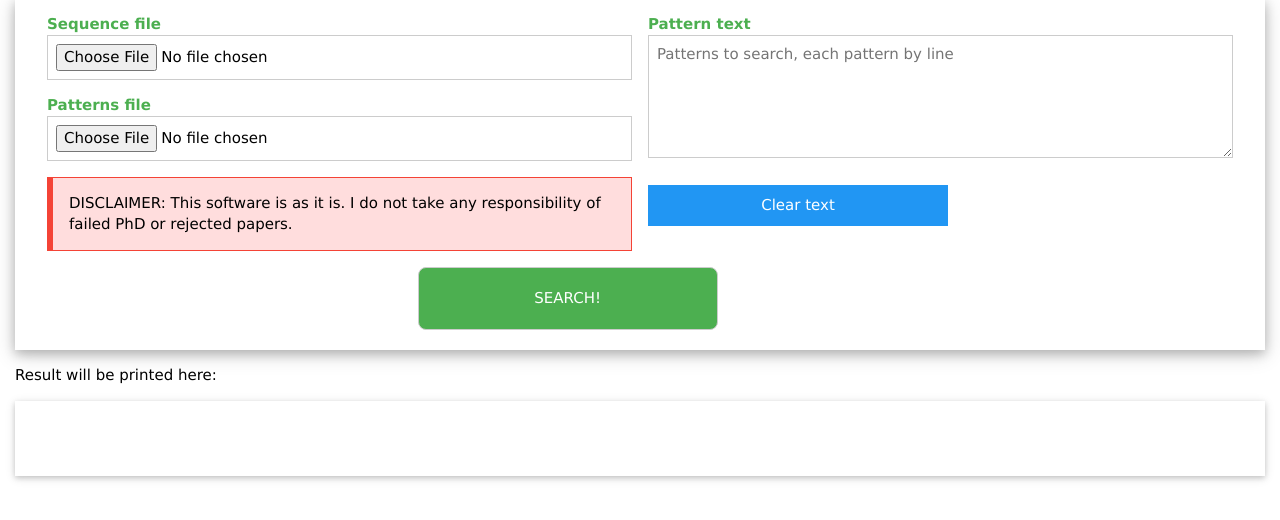
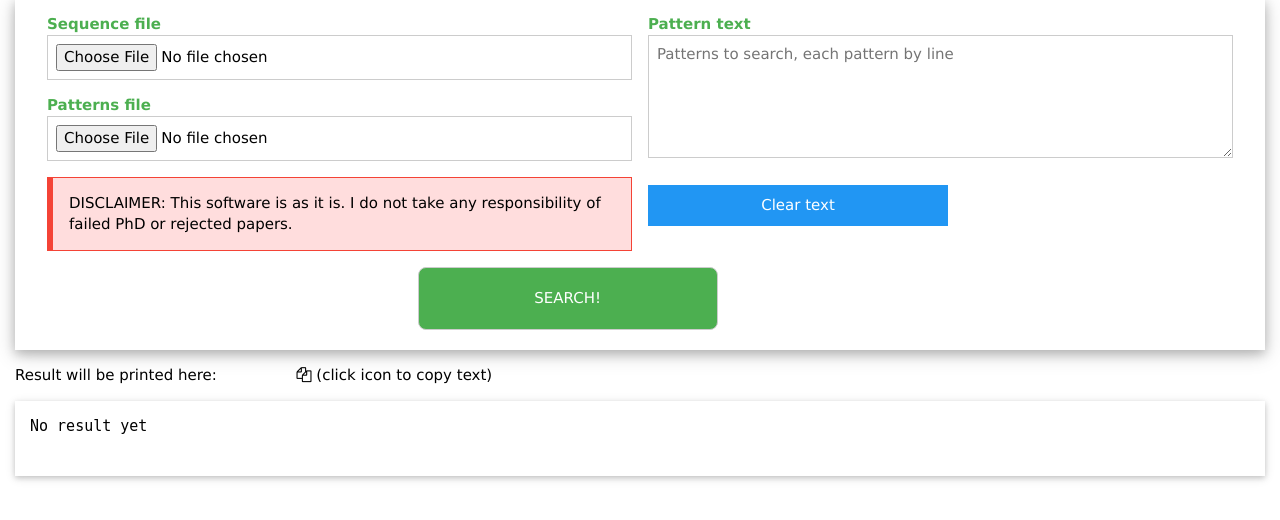
Before and after one commit to rlalik/django_krowa, a Django app: page / in a window 1280 px wide. Shown: the part 40-560 px from the top of the page. Run offline with Django 3.2, Linux system fonts and the light colour scheme.

Commit message:
Copy to clipboard function

```diff
--- a/krowa/templates/krowa/index.html
+++ b/krowa/templates/krowa/index.html
@@ -150,6 +150,32 @@ function clear_form()
     document.getElementById("patterns_text").value = "";
 }
 
+//http://www.javascriptkit.com/javatutors/copytoclipboard.shtml
+function selectElementText(el){
+    var range = document.createRange() // create new range object
+    range.selectNodeContents(el) // set range to encompass desired element text
+    var selection = window.getSelection() // get Selection object from currently user selected text
+    selection.removeAllRanges() // unselect any user selected text (if any)
+    selection.addRange(range) // add range to Selection object to select it
+}
+
+function copySelectionText(){
+    var copysuccess // var to check whether execCommand successfully executed
+    try{
+        copysuccess = document.execCommand("copy") // run command to copy selected text to clipboard
+    } catch(e){
+        copysuccess = false
+    }
+    return copysuccess
+}
+
+function copy_to_clipboard()
+{
+    var pre = document.getElementById("search_output_pre")
+    selectElementText(pre)
+    var copysuccess = copySelectionText()
+}
+
 </script>
 
 </head>
@@ -196,7 +222,7 @@ function clear_form()
     </form>
 </div>
 
-<p>Result will be printed here:</p>
-<div id="search_output" class="w3-card"><pre id="search_output_pre"></pre></div>
+<p>Result will be printed here: <span style="padding-left: 5em;"><i class="fa fa-copy" onclick="copy_to_clipboard()"></i> (click icon to copy text)</span></p>
+<div id="search_output" class="w3-card"><pre id="search_output_pre">No result yet</pre></div>
 </body>
 </html>
--- a/krowa/views.py
+++ b/krowa/views.py
@@ -67,7 +67,7 @@ def search_krowa_sequence(request):
 
             if res is None:
                 if cnt == 0:
-                    search_res += "No match for this pattern\n"
+                    search_res += "No match for this pattern\n\n"
                 break
 
             cnt += 1
```
